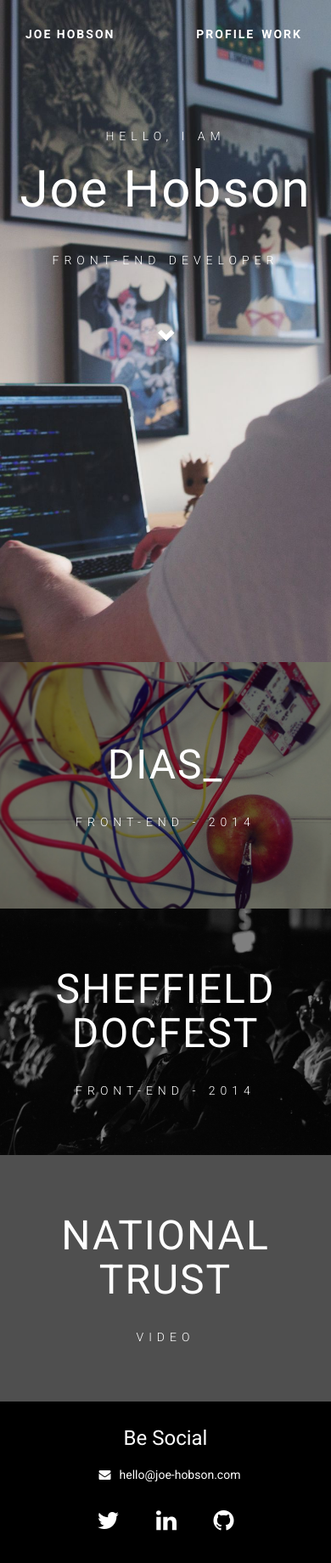
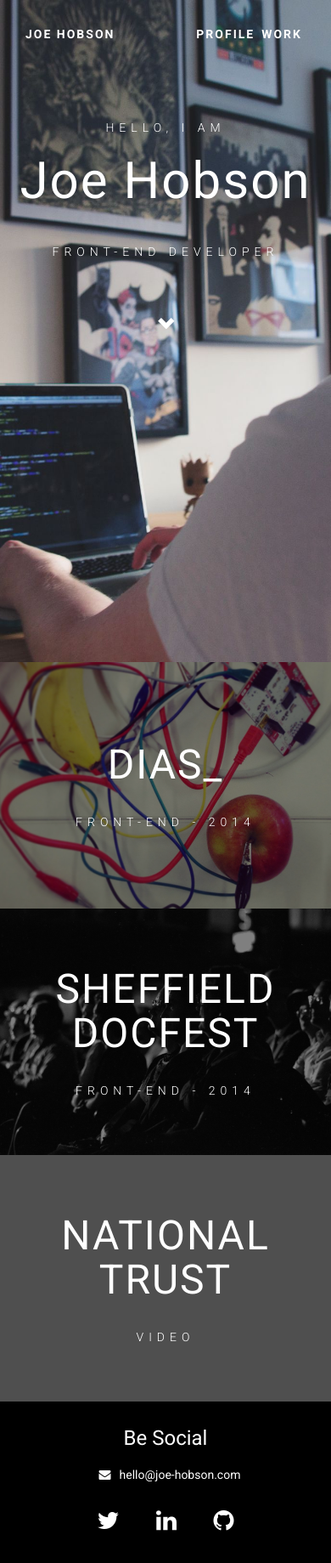
Before and after one commit to fant0mex/portfolio, a Jekyll site: the page built from 00-index.html, in a window 390 px wide. Shown: the whole page at 85% size. Built offline with Jekyll 4.4.1, drawn with Linux system fonts in a browser that asks for light colours; nearby versions of some CDN libraries.

Commit message:
Mobile glyph changes

```diff
--- a/_sass/main.sass
+++ b/_sass/main.sass
@@ -154,7 +154,7 @@
 .hero-caption
   position: relative
   z-index: 20
-  margin-top: 130px
+  margin-top: 120px
   +respond-to(not-xs)
     margin-top: 240px
   h5
@@ -172,7 +172,7 @@
   a
     color: #FFF
     font-size: 20px
-    padding: 48px 0 0
+    padding: 44px 0 0
     +respond-to(not-xs)
       padding: 90px 0 0
 
--- a/css/main.css
+++ b/css/main.css
@@ -200,7 +200,7 @@
 .hero-caption {
   position: relative;
   z-index: 20;
-  margin-top: 130px;
+  margin-top: 120px;
 }
 @media only screen and (min-width: 768px) {
   /* line 154, ../_sass/main.sass */
@@ -228,7 +228,7 @@
 .hero-caption a {
   color: white;
   font-size: 20px;
-  padding: 48px 0 0;
+  padding: 44px 0 0;
 }
 @media only screen and (min-width: 768px) {
   /* line 172, ../_sass/main.sass */
```
